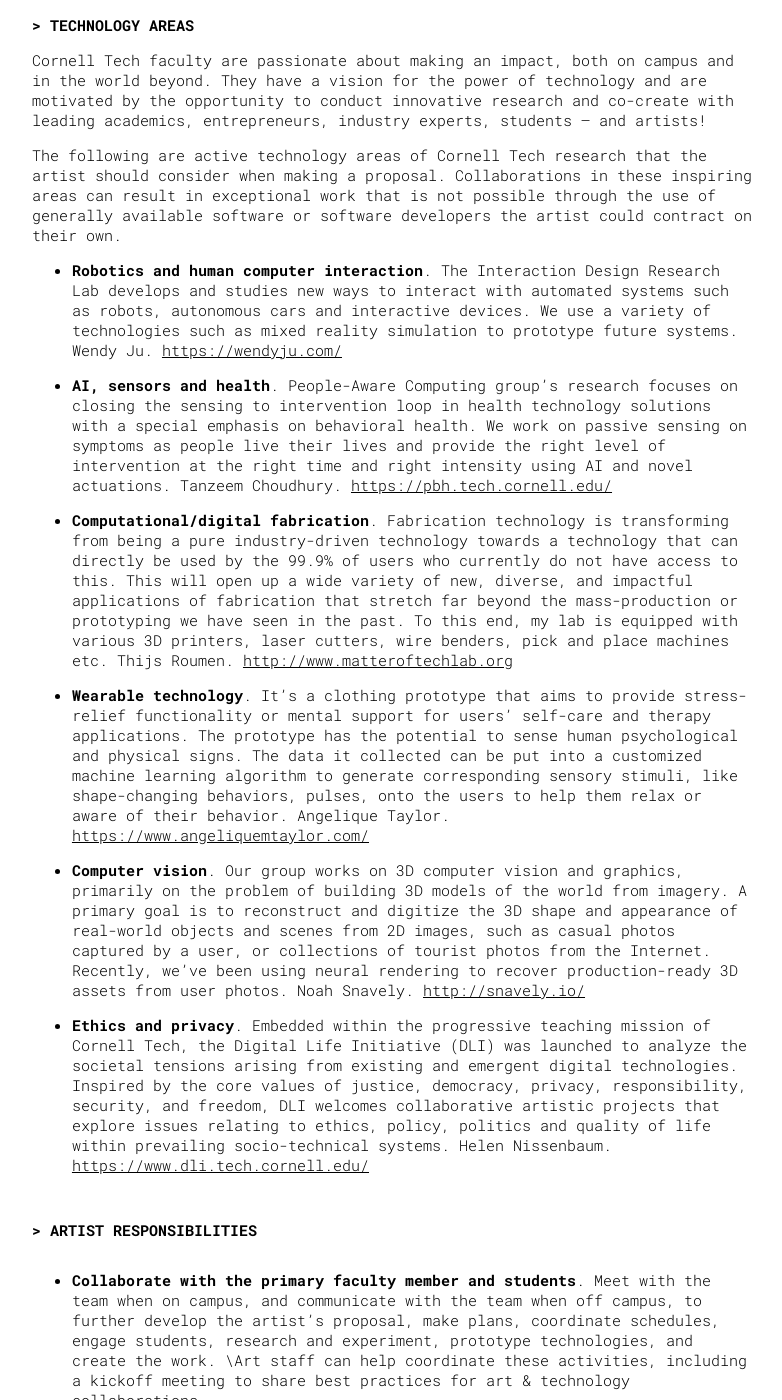
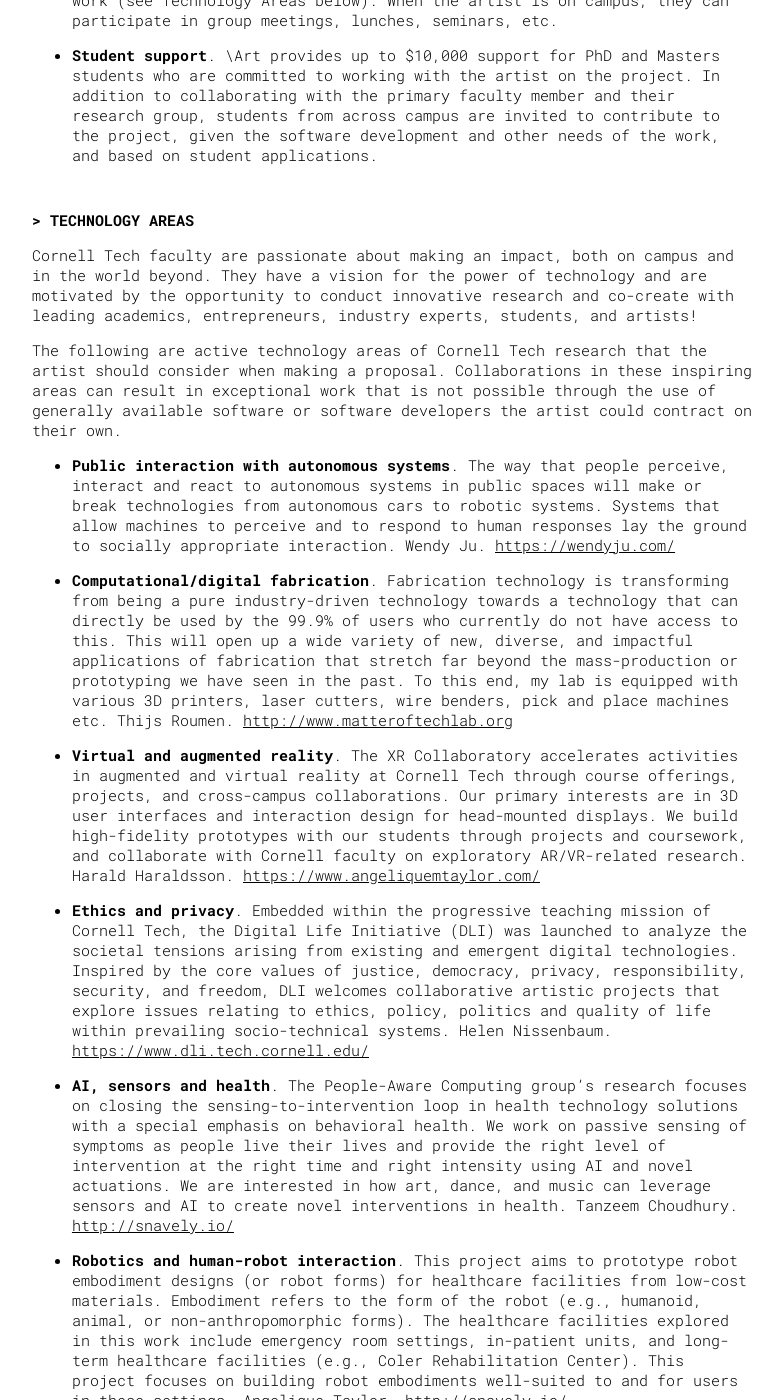
Before and after one commit to backslashart/backslashart.org, a Jekyll site: the page built from _pages/call.md, in a window 1280 px wide and 1400 px high, scrolled down 1516 px. Shown: the whole window, without its empty margins (248-1030 px from the left). Built offline with Jekyll 4.4.1, drawn with Linux system fonts in a browser that asks for light colours; some of the changed text lies outside the part shown.

Commit message:
Updated for 2024

```diff
--- a/_pages/call.md
+++ b/_pages/call.md
@@ -1,15 +1,17 @@
 ---
 title: \Art Fellowship Call for Proposals
-description: \Art awards a fellowship each year to a visiting artist to collaborate with Cornell Tech faculty and students on a significant work of art that engages bleeding edge digital research and technology.
+description: \Art awards an annual fellowship to a visiting artist to collaborate with Cornell Tech faculty and students on a significant work of art that engages bleeding-edge digital research and technology.
 permalink: /call/
 ---
 ## > \ART FELLOWSHIP AT CORNELL TECH \-\- CALL FOR PROPOSALS
 
-\Art, pronounced “backslash art”, awards a fellowship each year to a visiting artist to collaborate with Cornell Tech faculty and students on a significant work of art that engages bleeding edge digital research and technology. The fellowship offers sustained teamwork with creative and innovative technologists, enabling deep exploration of new artistic forms, expressions and features, and is intended to provoke novel opportunities for the artist’s work.
+\Art, pronounced “backslash art”, awards an annual fellowship to a visiting artist to collaborate with Cornell Tech faculty and students on a significant work of art that engages bleeding-edge digital research and technology. The fellowship offers sustained teamwork with creative and innovative technologists, enabling deep exploration of new artistic forms, expressions and features, and is intended to provoke novel opportunities for the artist’s work.
 
-\Art lives at Cornell Tech, a digital-age, technology-forward graduate campus of Cornell University in New York City. \Art collides students, faculty, and artists, both on and off campus, providing grants and support for art works, tools and activities that use the latest emerging digital technologies.
+\Art takes its name from the \ (backslash) “escape” character in computer programming, used to indicate that whatever comes after the \ should be interpreted outside the normal mode of input and output to do something special. In this spirit, the \Art Fellowship provokes the artist to escape convention in their practice.
 
-\Art is currently accepting artist proposals for the **2023 \Art Fellowship**.
+\Art lives at Cornell Tech, a digital-age graduate campus of Cornell University in New York City. \Art collides students, faculty, and artists, both on and off campus, providing grants and support for unconventional works that use the latest emerging digital technologies. Combined Cornell University’s founding principle -- “... any person ... any study” -- \Art creates an ideal ground for high-tech, transdisciplinary collaborations.
+
+\Art is currently accepting artist proposals for the 2024 \Art Fellowship.
 
 Cornell University embraces diversity and seeks candidates who will contribute to a climate that supports students, faculty and staff of all identities and backgrounds. We strongly encourage individuals from underrepresented and/or marginalized identities to apply. Our inclusive community of scholars, students and staff impart an uncommon sense of larger purpose and contribute creative ideas to further the university's mission of teaching, discovery and engagement.
 
@@ -17,7 +19,7 @@ Cornell University embraces diversity and seeks candidates who will contribute t
 
 As recipient of the \Art Fellowship, the artist is awarded:
 
-- **Appointment**. The artist receives a one-year Visiting Artist appointment at Cornell Tech, beginning September 2023 with the start of the 2023–24 academic year.
+- **Appointment**. The artist receives a one-year Visiting Artist appointment at Cornell Tech, beginning September 2024 with the start of the 2024–25 academic year. Note that this fellowship recognizes the artist themself and is an individual paid appointment at Cornell, not a contractual agreement with the artist’s studio.
 
 - **Honorarium**. The artist receives a $20,000 stipend in recognition of their commitment to pursue a new collaborative work engaging contemporary technology.
 
@@ -25,29 +27,29 @@ As recipient of the \Art Fellowship, the artist is awarded:
 
 - **Project materials**. \Art provides up to $10,000 support for project materials.
 
-- **Studio space**. The artist receives studio space for the academic year, located in the Tata Innovation Center on Cornell Tech’s campus.
+- **Studio space**. The artist receives studio space on campus for the academic year.
 
 - **Faculty home**. The artist collaborates with a primary faculty member and their research group, based on the technology area of the artist’s proposed work (see Technology Areas below). When the artist is on campus, they can participate in group meetings, lunches, seminars, etc.
 
-- **Student support**. \Art provides up to $15,000 support for PhD and Masters students who are committed to working with the artist on the project. In addition to collaborating with the primary faculty member and their research group, students from across campus are invited to contribute to the project, given the software development and other needs of the work, and based on student applications.
+- **Student support**. \Art provides up to $10,000 support for PhD and Masters students who are committed to working with the artist on the project. In addition to collaborating with the primary faculty member and their research group, students from across campus are invited to contribute to the project, given the software development and other needs of the work, and based on student applications.
 
 ## > TECHNOLOGY AREAS
 
-Cornell Tech faculty are passionate about making an impact, both on campus and in the world beyond. They have a vision for the power of technology and are motivated by the opportunity to conduct innovative research and co-create with leading academics, entrepreneurs, industry experts, students – and artists!
+Cornell Tech faculty are passionate about making an impact, both on campus and in the world beyond. They have a vision for the power of technology and are motivated by the opportunity to conduct innovative research and co-create with leading academics, entrepreneurs, industry experts, students, and artists!
 
 The following are active technology areas of Cornell Tech research that the artist should consider when making a proposal. Collaborations in these inspiring areas can result in exceptional work that is not possible through the use of generally available software or software developers the artist could contract on their own.
 
-- **Robotics and human computer interaction**. The Interaction Design Research Lab develops and studies new ways to interact with automated systems such as robots, autonomous cars and interactive devices. We use a variety of technologies such as mixed reality simulation to prototype future systems. Wendy Ju. [https://wendyju.com/](https://wendyju.com/)
-
-- **AI, sensors and health**. People-Aware Computing group's research focuses on closing the sensing to intervention loop in health technology solutions with a special emphasis on behavioral health. We work on passive sensing on symptoms as people live their lives and provide the right level of intervention at the right time and right intensity using AI and novel actuations. Tanzeem Choudhury. [https://pbh.tech.cornell.edu/](https://pbh.tech.cornell.edu/)
+- **Public interaction with autonomous systems**. The way that people perceive, interact and react to autonomous systems in public spaces will make or break technologies from autonomous cars to robotic systems. Systems that allow machines to perceive and to respond to human responses lay the ground to socially appropriate interaction. Wendy Ju. [https://wendyju.com/](https://wendyju.com/)
 
 - **Computational/digital fabrication**. Fabrication technology is transforming from being a pure industry-driven technology towards a technology that can directly be used by the 99.9% of users who currently do not have access to this. This will open up a wide variety of new, diverse, and impactful applications of fabrication that stretch far beyond the mass-production or prototyping we have seen in the past. To this end, my lab is equipped with various 3D printers, laser cutters, wire benders, pick and place machines etc. Thijs Roumen. [http://www.matteroftechlab.org](http://www.matteroftechlab.org)
 
-- **Wearable technology**. It's a clothing prototype that aims to provide stress-relief functionality or mental support for users' self-care and therapy applications. The prototype has the potential to sense human psychological and physical signs. The data it collected can be put into a customized machine learning algorithm to generate corresponding sensory stimuli, like shape-changing behaviors, pulses, onto the users to help them relax or aware of their behavior. Angelique Taylor. [https://www.angeliquemtaylor.com/](https://www.angeliquemtaylor.com/)
-
-- **Computer vision**. Our group works on 3D computer vision and graphics, primarily on the problem of building 3D models of the world from imagery. A primary goal is to reconstruct and digitize the 3D shape and appearance of real-world objects and scenes from 2D images, such as casual photos captured by a user, or collections of tourist photos from the Internet. Recently, we’ve been using neural rendering to recover production-ready 3D assets from user photos. Noah Snavely. [http://snavely.io/](http://snavely.io/)
+- **Virtual and augmented reality**. The XR Collaboratory accelerates activities in augmented and virtual reality at Cornell Tech through course offerings, projects, and cross-campus collaborations. Our primary interests are in 3D user interfaces and interaction design for head-mounted displays. We build high-fidelity prototypes with our students through projects and coursework, and collaborate with Cornell faculty on exploratory AR/VR-related research. Harald Haraldsson. [https://www.angeliquemtaylor.com/](https://xr.cornell.edu/collaboratory)
 
 - **Ethics and privacy**. Embedded within the progressive teaching mission of Cornell Tech, the Digital Life Initiative (DLI) was launched to analyze the societal tensions arising from existing and emergent digital technologies. Inspired by the core values of justice, democracy, privacy, responsibility, security, and freedom, DLI welcomes collaborative artistic projects that explore issues relating to ethics, policy, politics and quality of life within prevailing socio-technical systems. Helen Nissenbaum. [https://www.dli.tech.cornell.edu/](https://www.dli.tech.cornell.edu/)
+
+- **AI, sensors and health**. The People-Aware Computing group’s research focuses on closing the sensing-to-intervention loop in health technology solutions with a special emphasis on behavioral health. We work on passive sensing of symptoms as people live their lives and provide the right level of intervention at the right time and right intensity using AI and novel actuations. We are interested in how art, dance, and music can leverage sensors and AI to create novel interventions in health. Tanzeem Choudhury. [http://snavely.io/](https://health.tech.cornell.edu/)
+
+- **Robotics and human-robot interaction**. This project aims to prototype robot embodiment designs (or robot forms) for healthcare facilities from low-cost materials. Embodiment refers to the form of the robot (e.g., humanoid, animal, or non-anthropomorphic forms). The healthcare facilities explored in this work include emergency room settings, in-patient units, and long-term healthcare facilities (e.g., Coler Rehabilitation Center). This project focuses on building robot embodiments well-suited to and for users in these settings. Angelique Taylor. [http://snavely.io/](https://airlab.cis.cornell.edu/)
 
 ## > ARTIST RESPONSIBILITIES
 
@@ -59,12 +61,14 @@ The following are active technology areas of Cornell Tech research that the arti
 
 - **Assist with documentation and communication**. The artist will collaborate with \Art staff to document the work for the \Art website and pursue other channels to share and discuss the work.
 
+- **Be backslash**. This fellowship should represent something new, nonlinear, unconventional, unexpected, questionable -- for the artist’s practice, for the field -- any or all these are symptoms of being *backslash*.
+
 ## > HOW TO APPLY
 
-* Artist proposals are due by June 15, 2023. Artists should complete this [application](https://forms.gle/Tsc3nLr8CP3DsWQPA), including a proposal for work that engages one or more of the technology areas above.
+* Artist proposals are due by June 30, 2024. Artists should complete this [application](https://forms.gle/DCJEyArDjjNzzGL29), including a proposal for work that engages one or more of the technology areas above.
 
-* The selection committee meets in June, 2023 to review applications and select finalists to interview.
+* The selection committee meets in July, 2024 to review applications and select finalists to interview.
 
-* Artist interviews are scheduled for June, 2023.
+* Artist interviews are scheduled for July, 2024.
 
-* The \Art Fellowship recipient will be notified by June 30, 2023.
+* The \Art Fellowship recipient will be notified by July 31, 2024.
```
